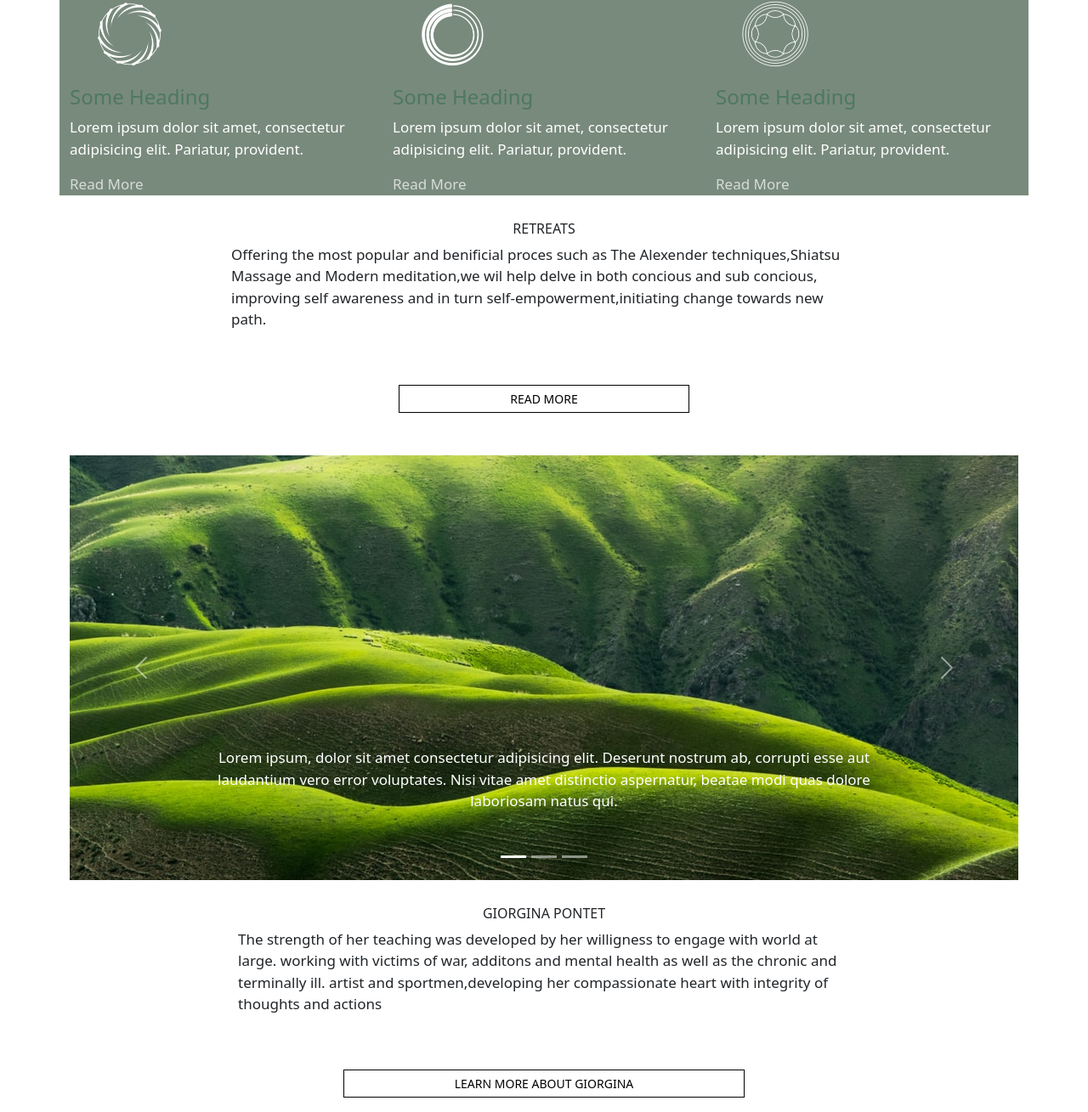
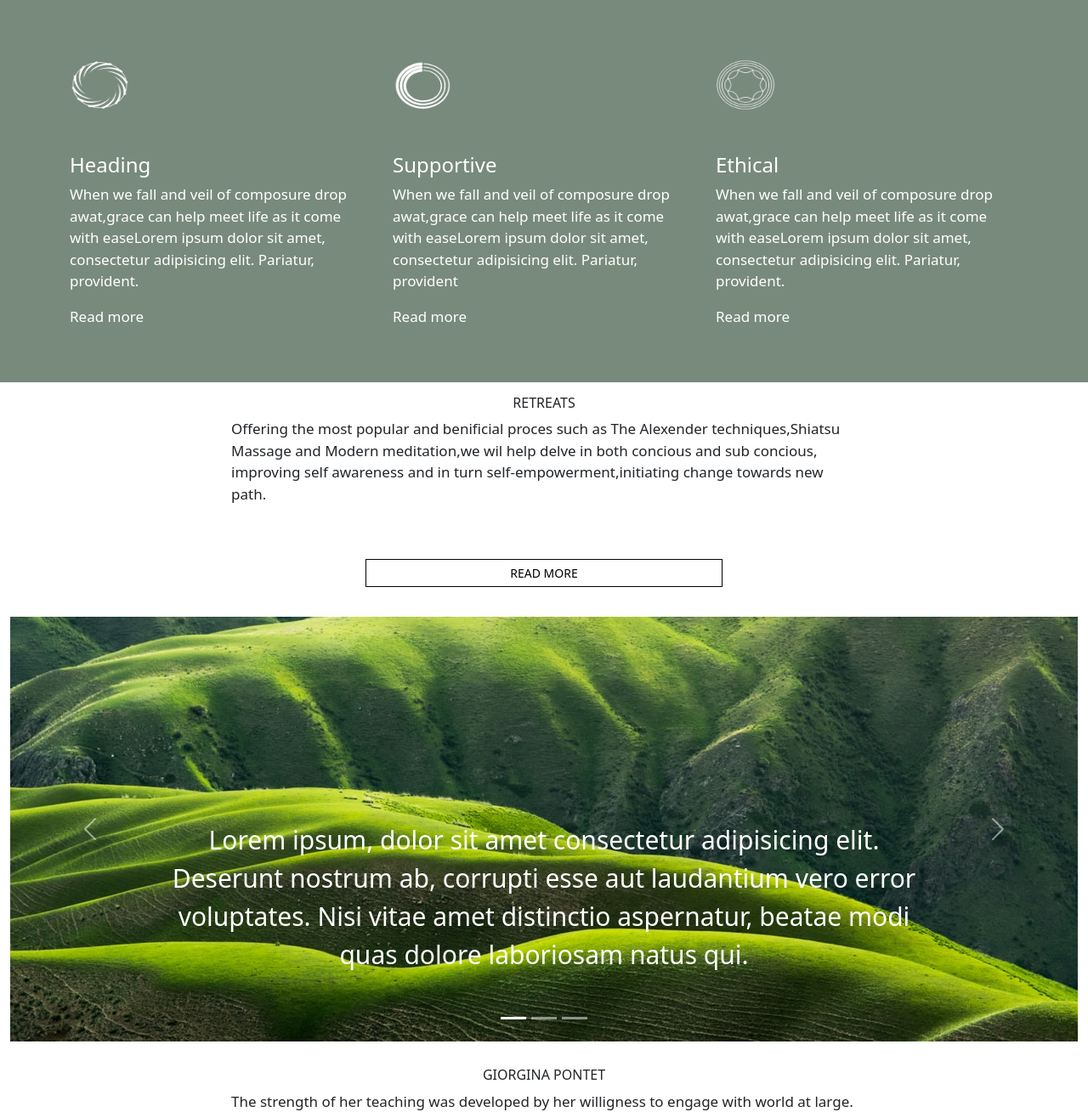
Before and after one commit to NabeelArshad-IEC/Bootstrap-responsive-website, a plain HTML site: page index.html in a window 1280 px wide. Shown: the part 876-2185 px from the top of the page at 85% size. Drawn offline with nearby package versions, Linux system fonts and the light colour scheme.

Commit message:
changes in html

```diff
--- a/index.html
+++ b/index.html
@@ -13,8 +13,7 @@
   <body>
 
      <!--navbar-->
-     <div class="container section0">
-      <div class="row ">
+
     <nav class="navbar navbar-expand-lg" id="header">
         <div class="container-fluid">
           <a class="navbar-brand" href="#">BACK
@@ -49,11 +48,9 @@
           </div>
         </div>
       </nav>
-      </div>
-     </div>
+
     <!--banner-->
-    <div class="container ">
-      <div class="row ">
+
       <div id="banner" class="py-5">
         <div class="container">
           <div class="row justify-content-center ">
@@ -73,21 +70,19 @@
       </div>
 
       </div>
-      </div>
-    </div>
 
 
 
       <div class="container section">
         <div class="row ">
-          <div class="col-md-11">
-            <p class="section">Offering the most popular and benificial proces such as The Alexender techniques,Shiatsu Massage and Modern meditation,we wil help delve in both concious and sub concious, improving self awareness and in turn self-empowerment,initiating change towards new path.</p>
+          <div class="col-md-10">
+            <p class="section" id="pd">Offering the most popular and benificial proces such as The Alexender techniques,Shiatsu Massage and Modern meditation,we wil help delve in both concious and sub concious, improving self awareness and in turn self-empowerment,initiating change towards new path.</p>
           </div>
           <div class="col-sm-12 col-md-4">
             <button class="btn" id="btn1">ALEXENDER TECHNIQUE</button>
           </div>
           <div class="col-sm-12 col-md-4">
-            <button class="btn" id="btn1">ENERGY.... WORK  </button>
+            <button class="btn" id="btn1">ENERGY  WORK  </button>
           </div>
           <div class="col-sm-12 col-md-4">
             <button class="btn" id="btn1">MODREN MEDITATION</button>
@@ -97,41 +92,40 @@
 
   <!--three logos -->
 
+
+      </div>
+      <div id="testimonials" class="section">
       <div class="container section">
-        <div class="row ">
-
-          <div class="container-fluid control">
-
-            <div class="row justify-content-evenly ">
+        <div class="row">
 
           <div class="col-sm-6 col-md-4">
             <div class="service-box">
-              <img src="logo1.png" class="py-6" >
-              <h4>Some Heading</h4>
-              <p>Lorem ipsum dolor sit amet, consectetur adipisicing elit. Pariatur, provident.</p>
-              <a href="" class="readmore">Read More</a>
+              <img src="logo1.png" class="logosize" >
+              <h4>Heading</h4>
+              <p>When we fall and veil of composure drop awat,grace can help meet life as it come with easeLorem ipsum dolor sit amet, consectetur adipisicing elit. Pariatur, provident.</p>
             </div>
+            <div class="read">Read more</div>
           </div>
           <div class="col-sm-6 col-md-4">
             <div class="service-box">
-              <img src="logo2.png" class="py-6" >
-              <h4>Some Heading</h4>
-              <p>Lorem ipsum dolor sit amet, consectetur adipisicing elit. Pariatur, provident.</p>
-              <a href="" class="readmore">Read More</a>
+              <img src="logo2.png" class="logosize" >
+              <h4>Supportive</h4>
+              <p>When we fall and veil of composure drop awat,grace can help meet life as it come with easeLorem ipsum dolor sit amet, consectetur adipisicing elit. Pariatur, provident</p>
             </div>
+            <div class="read">Read more</div>
           </div>
           <div class="col-sm-6 col-md-4">
             <div class="service-box">
-              <img src="logo3.png" class="py-6" >
-              <h4>Some Heading</h4>
-              <p>Lorem ipsum dolor sit amet, consectetur adipisicing elit. Pariatur, provident.</p>
-              <a href="" class="readmore">Read More</a>
+              <img src="logo3.png" class="logosize" >
+              <h4>Ethical</h4>
+              <p>When we fall and veil of composure drop awat,grace can help meet life as it come with easeLorem ipsum dolor sit amet, consectetur adipisicing elit. Pariatur, provident.</p>
             </div>
+            <div class="read">Read more</div>
           </div>
+
         </div>
+
       </div>
-          </div>
-        </div>
       </div>
 
 
@@ -158,9 +152,9 @@
 
 <!--important part carasol-->
 
-<div class="container section">
-  <div class="row ">
-  <div id="carouselExampleCaptions" class="carousel slide">
+<div class="container-fluid">
+
+  <div id="carouselExampleCaptions" class="carousel slide fluid">
         <div class="carousel-indicators">
             <button type="button" data-bs-target="#carouselExampleCaptions" data-bs-slide-to="0" class="active"
                 aria-current="true" aria-label="Slide 1"></button>
@@ -171,7 +165,7 @@
         </div>
         <div class="carousel-inner">
             <div class="carousel-item carousel-img bg-img-1 active">
-                <div class="carousel-caption d-none d-md-block">
+                <div class="carousel-caption ">
                     <p class="py-4">Lorem ipsum, dolor sit amet consectetur adipisicing elit. Deserunt nostrum ab,
                         corrupti esse aut
                         laudantium vero error voluptates. Nisi vitae amet distinctio aspernatur, beatae modi quas dolore
@@ -179,7 +173,7 @@
                 </div>
             </div>
             <div class="carousel-item carousel-img bg-img-2">
-                <div class="carousel-caption d-none d-md-block">
+                <div class="carousel-caption ">
                     <p class="py-4">Lorem ipsum, dolor sit amet consectetur adipisicing elit. Deserunt nostrum ab,
                         corrupti esse aut
                         laudantium vero error voluptates. Nisi vitae amet distinctio aspernatur, beatae modi quas dolore
@@ -187,13 +181,13 @@
                 </div>
             </div>
             <div class="carousel-item carousel-img bg-img-3">
-                <div class="carousel-caption d-none d-md-block">
-                  <div class="col-sm-7 col-lg-8">
+                <div class="carousel-caption ">
+
                     <p class="py-4">Lorem ipsum, dolor sit amet consectetur adipisicing elit. Deserunt nostrum ab,
                         corrupti esse aut
                         laudantium vero error voluptates. Nisi vitae amet distinctio aspernatur, beatae modi quas dolore
                         laboriosam natus qui.</p>
-                </div>
+
             </div>
         </div>
         <button class="carousel-control-prev" type="button" data-bs-target="#carouselExampleCaptions"
@@ -208,8 +202,8 @@
         </button>
     </div>
 
+  </div>
 
-  </div>
 </div>
 
 
@@ -224,7 +218,7 @@
       <p class="section1">The strength of her teaching was developed by her willigness to engage with world at large. working with victims of war, additons and mental health as well as the chronic and terminally ill. artist and sportmen,developing her compassionate heart with integrity of thoughts and actions</p>
     </div>
     <div class="col-md-10 d-flex justify-content-center pt-5">
-      <button class="btn" id="btn1">LEARN MORE ABOUT GIORGINA</button>
+      <button class="btn" id="btn2">LEARN MORE ABOUT GIORGINA</button>
   </div>
 
   </div>
@@ -233,7 +227,7 @@
 </div>
 <!--LAST PORTION-->
 
-<div class="container section">
+
   <div class="row ">
 <div class="container-fluid section-2">
   <div class="row justify-content-center pt-5">
@@ -273,7 +267,7 @@
       </div>
   </div>
 </div>
-  </div>
+
 </div>
 <div class="container-fluid py-5 mt-5 mb-3">
   <div class="row justify-content-center">
@@ -292,7 +286,7 @@
 
 
 
-<div class="container section">
+
   <div class="row ">
 <div class="container-fluid section-2">
   <div class="row justify-content-center pt-5">
@@ -344,7 +338,7 @@
       </div>
   </div>
 </div>
-  </div>
+
 </div>
 
 
--- a/styles.css
+++ b/styles.css
@@ -52,22 +52,34 @@ color: #fff;
     background-size: 10px;
     border-radius: 0px;
     padding: 10px 50px;
+text-align: center;
+    width: 420px;
+    display: inline-block;
 }
 
 
 
-
-.section0{
+#btn2{
+    color: white;
+    border: 1px solid #f1f1f1;
+    background-size: 10px;
+    border-radius: 0px;
+    padding: 10px 50px;
+text-align: center;
+    width: 500px;
+    display: inline-block;
+}
 
 
-}
-
 .section{
-	padding-top: 30px;
+	padding-top:50px;
 	padding-bottom: 30px;
     font-size: 20px;
 }
-
+#pd{	padding-top:50px;
+	padding-bottom: 30px;
+    text-align: center;
+}
 #btn1{
     color: black;
     flex-shrink: initial;
@@ -81,12 +93,23 @@ color: #fff;
 }
 
 
+.logosize{
+    height: 130px;
+    width: 70px;
+    padding-top: 20px;
+    padding-bottom: 50px;
+}
 
 
 
+#testimonials{
+	color: #fff;
+	  background-color:#788A7C;
 
-
-
+	background-size: cover;
+	padding: 50px 0;
+	position: relative;
+}
 
 
 
@@ -109,7 +132,7 @@ color: #fff;
 .control p{
     color: white;
 }
-.readmore{color: white;}
+.read{color: white;}
 
 
 #btn2{
@@ -139,6 +162,7 @@ color: #fff;
 
 .carousel-img{
    height: 500px;
+   width: 100%;
    background-position: center;
    background-repeat: no-repeat;
 
@@ -153,7 +177,9 @@ color: #fff;
     background-image: url(carasolimages\ \(2\).jpg);
 }
 
-
+.py-4{
+    font-size: 30px;
+}
 
 
 
```
